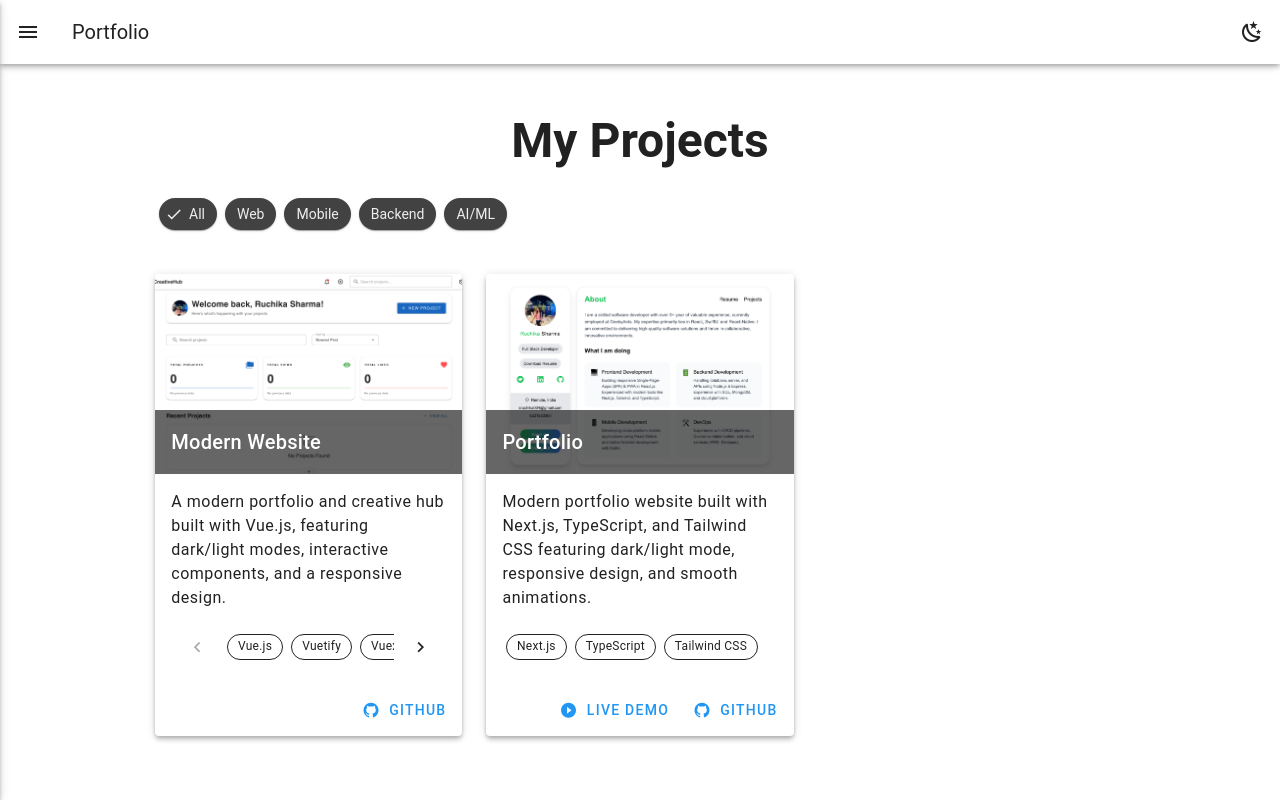
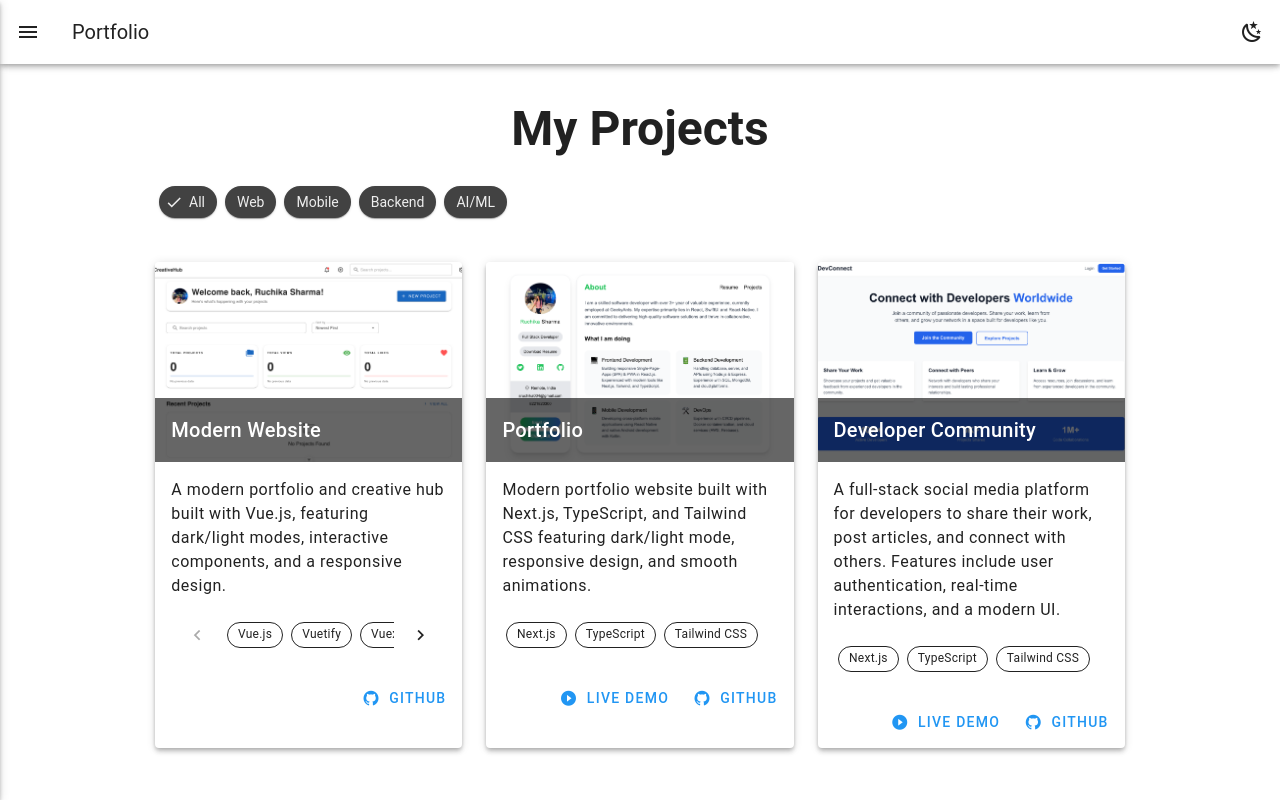
Before and after one commit to ruchik02/vue-resume, a Vue app: page /projects in a window 1280 px wide. Shown: the top 800 px of the page. Built offline with nearby package versions, Linux system fonts and the light colour scheme.

Commit message:
add more project

```diff
--- a/src/views/ProjectsView.vue
+++ b/src/views/ProjectsView.vue
@@ -124,6 +124,7 @@
 <script>
 import portfolioImage from '@/assets/1.png'
 import image2 from '@/assets/2.png'
+import image3 from '@/assets/3.png'
 export default {
   name: 'ProjectsView',
   data() {
@@ -148,6 +149,15 @@ export default {
           technologies: ['Next.js', 'TypeScript', 'Tailwind CSS'],
           github: 'https://github.com/ruchik02/my-Resume',
           demo: 'https://my-resume-five-bay.vercel.app/'
+        },
+        {
+          title: 'Developer Community',
+          description: 'A full-stack social media platform for developers to share their work, post articles, and connect with others. Features include user authentication, real-time interactions, and a modern UI.',
+          image: image3,
+          category: 'Web',
+          technologies: ['Next.js', 'TypeScript', 'Tailwind CSS'],
+          github: 'https://github.com/ruchik02/dev-connect',
+          demo: 'https://dev-connect-ten-eta.vercel.app/'
         },
       ]
     }
```
Also changed, not shown: src/assets/3.png (added).
